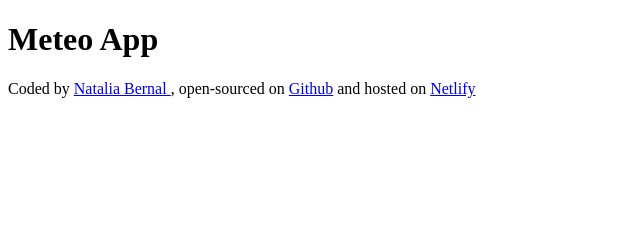
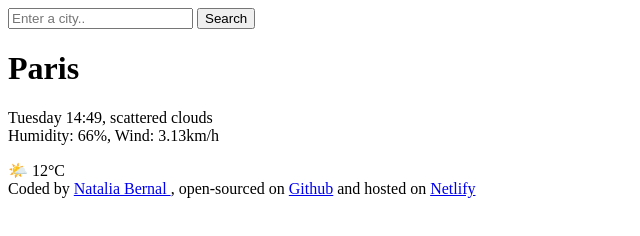
Before and after one commit to NatBernal/meteo-app-shecodes, a plain HTML site: page index.html in a window 1280 px wide. Shown: the whole page, without its empty margins (0-640 px from the left). Drawn offline with Linux system fonts and the light colour scheme.

Commit message:
Added the HTML estructure of the project

```diff
--- a/index.html
+++ b/index.html
@@ -6,7 +6,23 @@
     <title>Document</title>
   </head>
   <body>
-    <h1>Meteo App</h1>
+        <header>
+      <form>
+        <input type="search" placeholder="Enter a city.." required />
+        <input type="submit" value="Search" />
+      </form>
+    </header>
+    <main>
+      <div>
+        <h1>Paris</h1>
+        <p>
+          Tuesday 14:49, scattered clouds
+          <br />
+          Humidity: 66%, Wind: 3.13km/h
+        </p>
+      </div>
+      <div>🌤️ 12°C</div>
+    </main>
     <footer>
       Coded by
       <a href="https://github.com/NatBernal"
```
